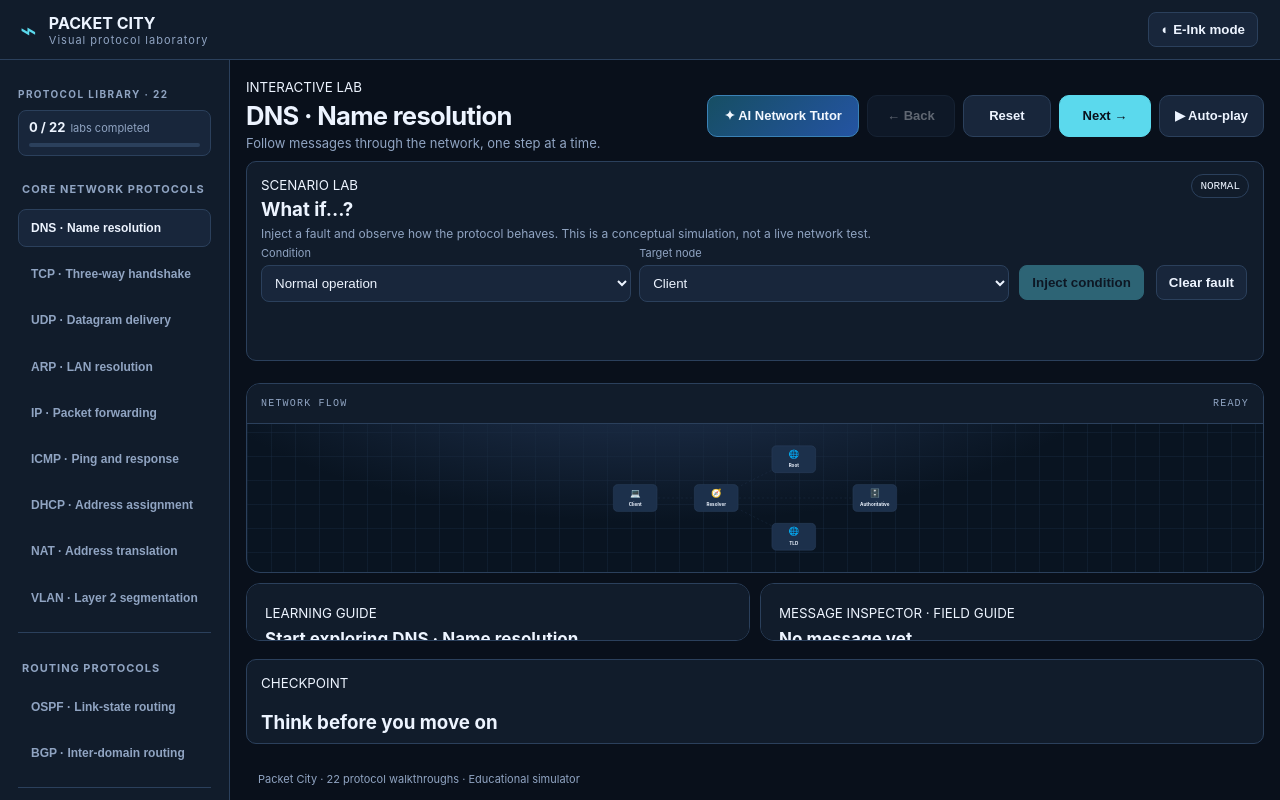
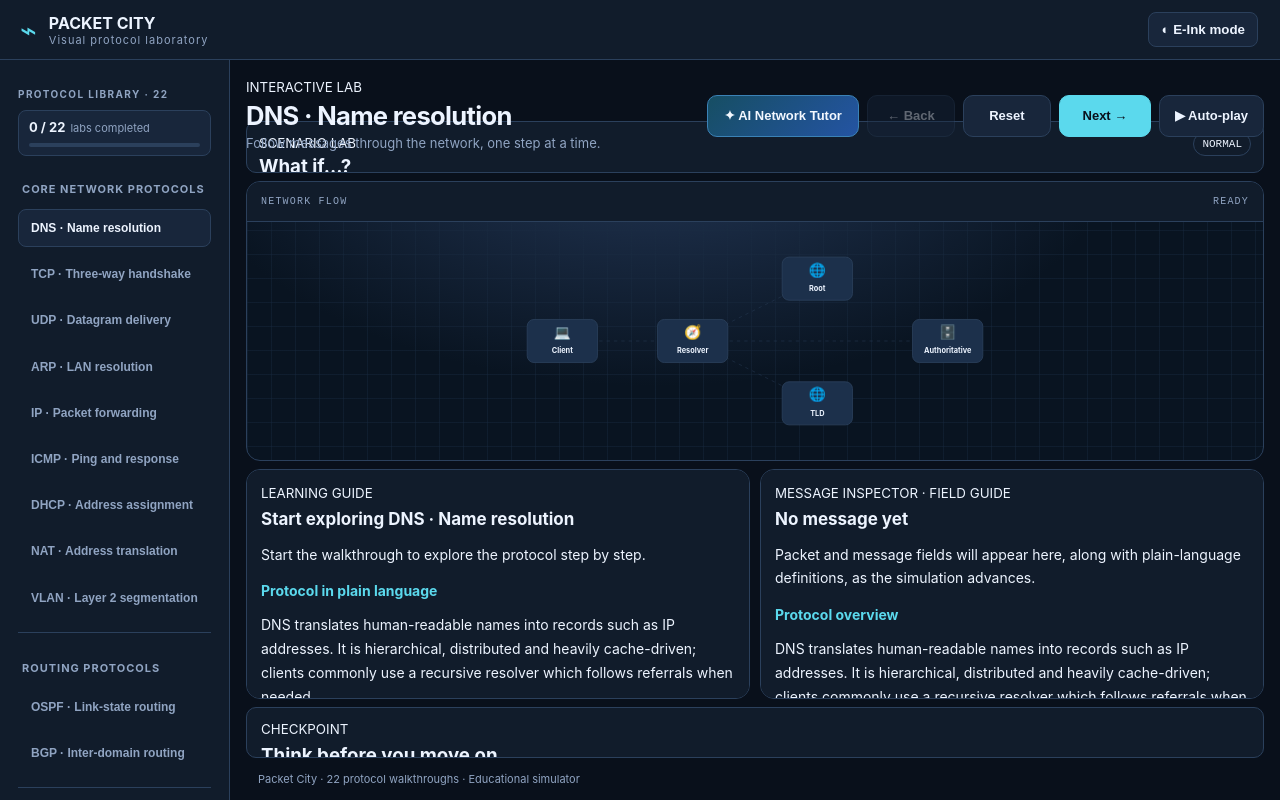
Before and after one commit to codassassin/protocol-playground, a React (Vite) app: page / in a window 1280 px wide. Built offline with nearby package versions, Linux system fonts and the light colour scheme.

Commit message:
Fix simulation workspace grid so topology and panels remain legible

```diff
--- a/src/app.css
+++ b/src/app.css
@@ -218,3 +218,36 @@ html[data-theme=ink] .node-failed rect{fill:#e5dada!important;stroke:#333!import
 .progress-track i{display:block;height:100%;background:var(--accent);transition:width .3s}
 html[data-theme=ink] .progress-summary{background:#fff;border-radius:3px}
 html[data-theme=ink] .progress-track i{background:#111}
+
+/* FIX: viewport workspace was using a 4-row grid for 6 direct children,
+   which forced topology/guide/inspector into tiny implicit rows. */
+@media (min-width:801px) and (min-height:780px){
+  .lab-content{
+    grid-template-rows:auto auto minmax(280px,1.35fr) minmax(230px,1fr) auto auto!important;
+    gap:8px!important;
+  }
+  .whatif-panel{margin:0!important;padding:10px 12px!important}
+  .whatif-heading h3{margin:3px 0!important}
+  .whatif-heading p{max-width:850px}
+  .whatif-controls{gap:8px}
+  .canvas{min-height:280px!important}
+  .canvas svg{width:100%;height:100%!important;min-height:0!important}
+  .lower{min-height:230px!important}
+  .lower>.panel{min-height:0!important;padding:12px 14px!important}
+  .checkpoint{margin:0!important;padding:10px 14px!important}
+  .checkpoint h3{margin:6px 0!important}
+  .checkpoint p{margin:8px 0!important}
+  .checkpoint-options{grid-template-columns:repeat(3,minmax(0,1fr));gap:8px}
+  .checkpoint-options button{padding:8px 10px!important}
+  footer{margin:0!important}
+}
+@media (min-width:801px) and (max-height:779px){
+  html,body,#root{height:auto!important;overflow:auto!important}
+  .pc{height:auto!important;min-height:100vh!important;overflow:visible!important}
+  .layout{height:auto!important;overflow:visible!important}
+  main{height:auto!important;overflow:visible!important}
+  .lab-content{height:auto!important;display:flex!important;flex-direction:column!important;overflow:visible!important}
+  .canvas{height:clamp(300px,48vh,500px)!important}
+  .lower{grid-template-columns:minmax(0,1fr) minmax(0,1fr)}
+  .lower>.panel{height:auto!important;max-height:none!important;min-height:260px!important}
+}
```
